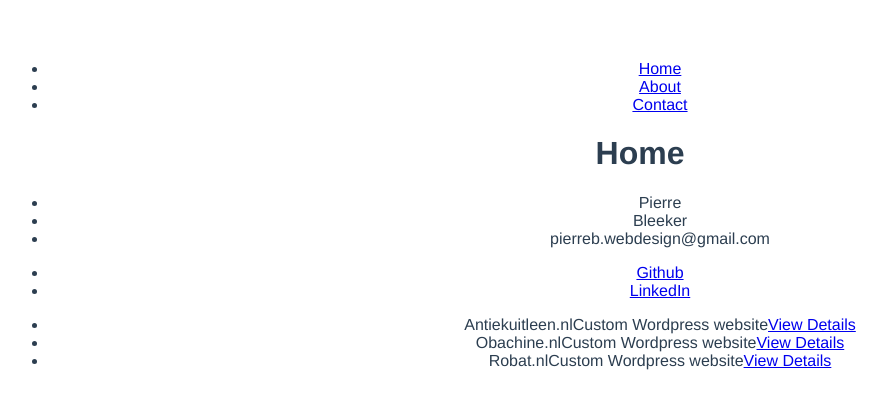
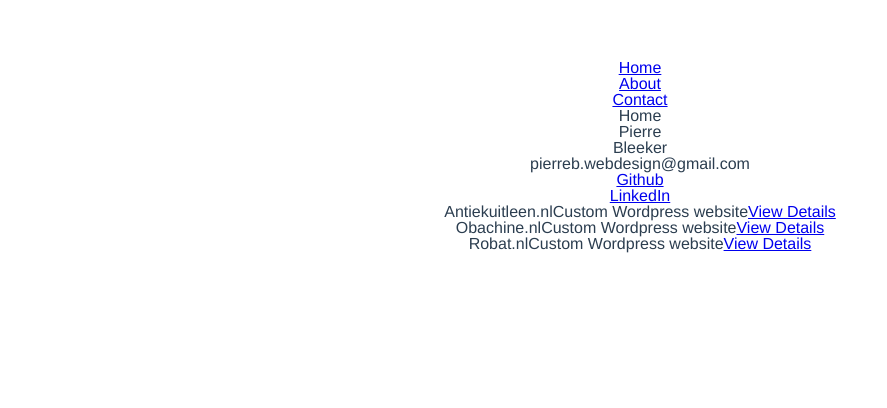
Before and after one commit to pierman1/Portfolio, a Vue app: page /#/ in a window 1280 px wide. Shown: the top 408 px of the page, without its empty margins (0-887 px from the left). Built offline with nearby package versions, Linux system fonts and the light colour scheme.

Commit message:
add css reset

```diff
--- a/src/App.vue
+++ b/src/App.vue
@@ -4,6 +4,7 @@
     </navigation>
     <router-view></router-view>
   </div>
+
 </template>
 
 <script>
--- /dev/null
+++ b/src/assets/css/style.css
@@ -0,0 +1,43 @@
+html, body, div, span, applet, object, iframe,
+h1, h2, h3, h4, h5, h6, p, blockquote, pre,
+a, abbr, acronym, address, big, cite, code,
+del, dfn, em, img, ins, kbd, q, s, samp,
+small, strike, strong, sub, sup, tt, var,
+b, u, i, center,
+dl, dt, dd, ol, ul, li,
+fieldset, form, label, legend,
+table, caption, tbody, tfoot, thead, tr, th, td,
+article, aside, canvas, details, embed,
+figure, figcaption, footer, header, hgroup,
+menu, nav, output, ruby, section, summary,
+time, mark, audio, video {
+	margin: 0;
+	padding: 0;
+	border: 0;
+	font-size: 100%;
+	font: inherit;
+	vertical-align: baseline;
+}
+/* HTML5 display-role reset for older browsers */
+article, aside, details, figcaption, figure,
+footer, header, hgroup, menu, nav, section {
+	display: block;
+}
+body {
+	line-height: 1;
+}
+ol, ul {
+	list-style: none;
+}
+blockquote, q {
+	quotes: none;
+}
+blockquote:before, blockquote:after,
+q:before, q:after {
+	content: '';
+	content: none;
+}
+table {
+	border-collapse: collapse;
+	border-spacing: 0;
+}
--- a/src/main.js
+++ b/src/main.js
@@ -3,6 +3,8 @@
 import Vue from 'vue'
 import App from './App'
 import router from './router'
+
+require('./assets/css/style.css');
 
 Vue.config.productionTip = false
 
```
Also changed, not shown: src/components/footer.vue (added, +18 -0 lines).
